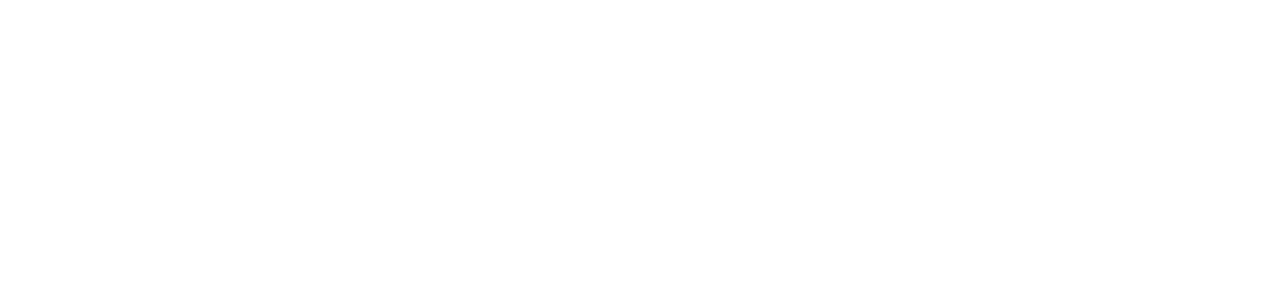
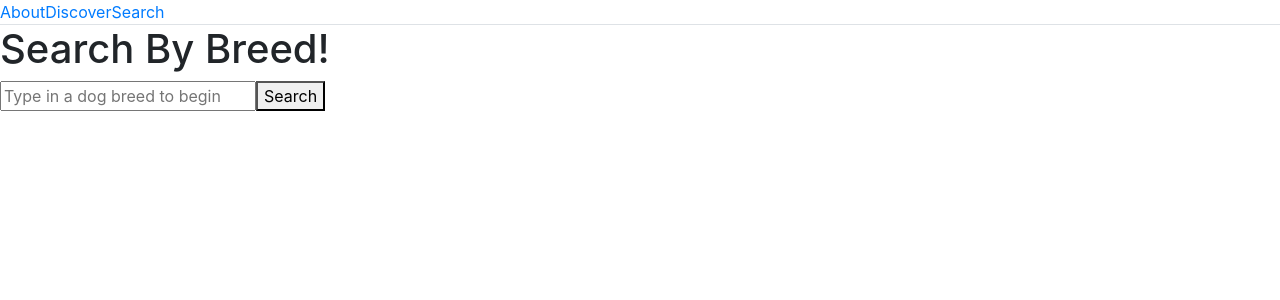
Before and after one commit to mtorcellini/pupster, a React (Create React App) app: page /search in a window 1280 px wide. Shown: the top 300 px of the page. Built offline with nearby package versions, Linux system fonts and the light colour scheme.

Commit message:
add discover and search routes

```diff
--- a/src/App.js
+++ b/src/App.js
@@ -2,14 +2,17 @@
 import {BrowserRouter as Router, Route} from 'react-router-dom';
 import NavTabs from './components/NavTabs';
 import About from './components/pages/About';
+import Discovery from './components/pages/Discovery';
+import Search from './components/pages/Search';
 
 function App() {
   return (
     <Router>
       <div>
-        {/* <NavTabs /> */}
+        <NavTabs />
         <Route exact path="/" component={About} />
-        <Route exact path="/discover" component={About} />
+        <Route exact path="/discover" component={Discovery} />
+        <Route exact path="/search" component={Search} />
       </div>
     </Router>
 
--- a/src/components/NavTabs.js
+++ b/src/components/NavTabs.js
@@ -6,6 +6,12 @@
       <li className="nav-item">
         <Link to="/">About</Link>
       </li>
+      <li>
+        <Link to="/discover">Discover</Link>
+      </li>
+      <li>
+        <Link to="/search">Search</Link>
+      </li>
     </ul>
   )
 
--- a/src/components/pages/Discovery.js
+++ b/src/components/pages/Discovery.js
@@ -1,4 +1,4 @@
-function Discover() {
+function Discovery() {
   return (
     <div>
       <h2>Make New Friends</h2>
@@ -10,3 +10,5 @@
     </div>
   )
 }
+
+export default Discovery;
--- a/src/components/pages/Search.js
+++ b/src/components/pages/Search.js
@@ -0,0 +1,13 @@
+function Search() {
+  return (
+    <div>
+      <h1>Search By Breed!</h1>
+      <input name="breed"
+        placeholder="Type in a dog breed to begin"
+      />
+      <button>Search</button>
+    </div>
+  )
+}
+
+export default Search;
```
